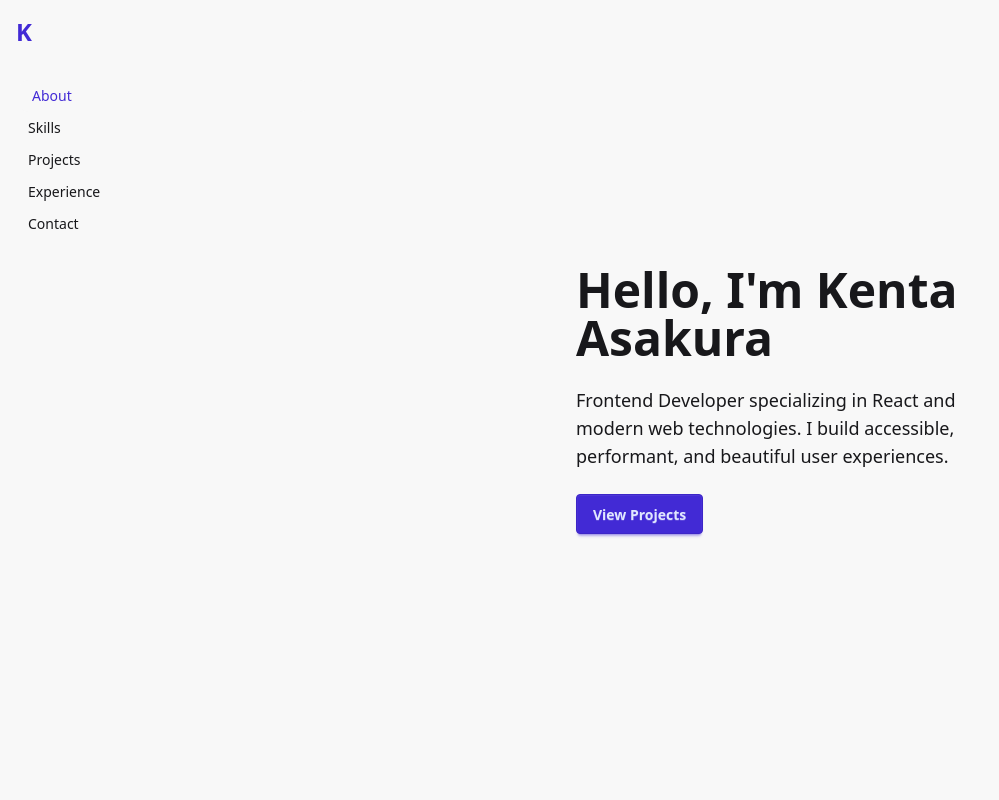
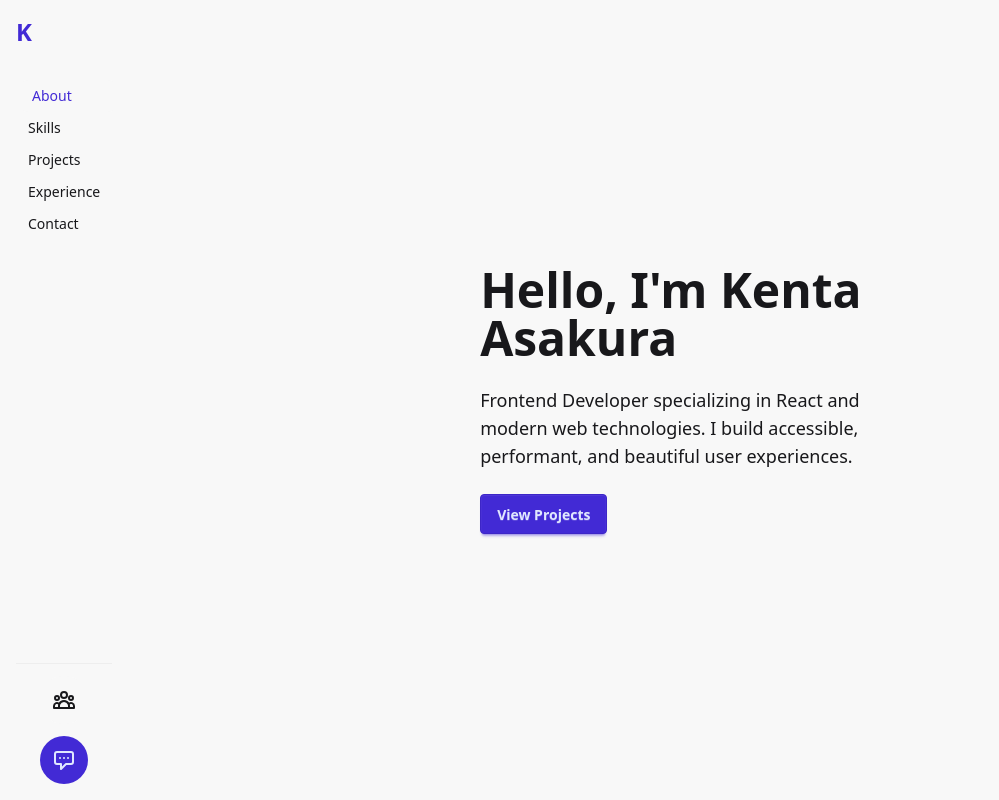
Before and after one commit to Kenta-Asakura/portfolio-v2, a React (Vite) app: page / in a window 1280 px wide. Shown: the top 800 px of the page, without its empty margins (0-999 px from the left). Built offline with nearby package versions, Linux system fonts and the light colour scheme.

Commit message:
Headser sidebar changes. Adjustments, added Social Links and Chatbot (to be implemented) buttons

```diff
--- a/src/components/layout/Header.jsx
+++ b/src/components/layout/Header.jsx
@@ -17,6 +17,7 @@ const SOCIAL_LINKS = [
 function Header() {
   const [isMenuOpen, setIsMenuOpen] = useState(false);
   const [activeSection, setActiveSection] = useState('');
+  const [showSocialLinks, setShowSocialLinks] = useState(false);
 
   // Smooth scroll handler
   const handleNavClick = (e) => {
@@ -66,7 +67,6 @@ function Header() {
       threshold: 0
     };
 
-    // ?
     const observerCallback = (entries) => {
       entries.forEach((entry) => {
         if (entry.isIntersecting) {
@@ -164,7 +164,7 @@ function Header() {
             onClick={() => setIsMenuOpen(false)} // Close on overlay click
           ></label>
 
-          <div className="menu bg-base-200 min-h-full w-80 p-4">
+          <div className="menu bg-base-200 min-h-full p-4">
             <a
               href="#hero"
               onClick={handleNavClick}
@@ -197,11 +197,45 @@ function Header() {
               ))}
             </ul>
 
-            {/* Social Links */}
-            {/* <ul className="pt-6 border-t border-base-300">
-              <p className="text-sm text-base-content/60 mb-3 px-4">Connect with me</p>
+            {/* Social and Chatbot Buttons */}
+            <div className="mt-auto pt-3 border-t border-base-300 space-y-3">
+              {/* Toggle Social Links Button */}
+              <button
+                onClick={() => setShowSocialLinks((prev) => !prev)}
+                className="
+                  flex items-center justify-center
+                  mx-auto p-3 rounded-full
+                  bg-base-200 hover:bg-base-300
+                  transition-colors
+                  focus:outline-none focus:ring-2 focus:ring-primary"
+                aria-expanded={showSocialLinks}
+                aria-controls="social-links-section"
+                aria-label="Toggle social links"
+                title="Connect with me"
+              >
+                {/* Social Links Icon */}
+                <svg
+                  className={`w-6 h-6 transition-transform}`}
+                  fill="none"
+                  stroke="currentColor"
+                  viewBox="0 0 24 24"
+                  aria-hidden="true"
+                >
+                  <path
+                    strokeLinecap="round"
+                    strokeLinejoin="round"
+                    strokeWidth={2}
+                    d="M17 20h5v-2a3 3 0 00-5.356-1.857M17 20H7m10 0v-2c0-.656-.126-1.283-.356-1.857M7 20H2v-2a3 3 0 015.356-1.857M7 20v-2c0-.656.126-1.283.356-1.857m0 0a5.002 5.002 0 019.288 0M15 7a3 3 0 11-6 0 3 3 0 016 0zm6 3a2 2 0 11-4 0 2 2 0 014 0zM7 10a2 2 0 11-4 0 2 2 0 014 0z"
+                  />
+                </svg>
+              </button>
 
-              <li className="flex gap-2">
+             {/* Collapsible Social Links */}
+              {showSocialLinks && (
+                <div
+                  id="social-links-section"
+                  className="flex flex-col gap-2 animate-fade-in"
+                >
                   {SOCIAL_LINKS.map((social) => (
                     <a
                       key={social.name}
@@ -209,18 +243,55 @@ function Header() {
                       target="_blank"
                       rel="noopener noreferrer"
                       className="
-                      flex-1 flex items-center justify-center
+                        flex items-center justify-between
                         px-4 py-2 rounded-lg
                         bg-base-200 hover:bg-base-300
                         hover:text-primary transition-colors
-                      focus:outline-none focus:ring-2 focus:ring-primary"
-                    aria-label={social.name}
+                        focus:outline-none focus:ring-2 focus:ring-primary
+                        text-sm"
+                      aria-label={`Visit ${social.name} profile`}
                     >
-                    <span className="font-bold">{social.icon}</span>
+                      <span>{social.name}</span>
+                      <span className="font-bold text-xs">{social.icon}</span>
                     </a>
                   ))}
-              </li>
-            </ul> */}
+                </div>
+              )}
+
+              {/* Chatbot Button */}
+              <button
+                onClick={() => {
+                  // TODO: Implement chatbot functionality
+                  console.log('Chatbot clicked');
+                }}
+                className="
+                  flex items-center justify-center
+                  mx-auto p-3 rounded-full
+                  bg-primary hover:bg-primary/90
+                  text-primary-content
+                  transition-colors
+                  focus:outline-none focus:ring-2 focus:ring-primary focus:ring-offset-2"
+                aria-label="Open chatbot"
+                title="Chat with me"
+              >
+                {/* Chatbot Icon */}
+                <svg
+                  className="w-6 h-6"
+                  fill="none"
+                  stroke="currentColor"
+                  viewBox="0 0 24 24"
+                  aria-hidden="true"
+                >
+                  <path
+                    strokeLinecap="round"
+                    strokeLinejoin="round"
+                    strokeWidth={2}
+                    d="M8 10h.01M12 10h.01M16 10h.01M9 16H5a2 2 0 01-2-2V6a2 2 0 012-2h14a2 2 0 012 2v8a2 2 0 01-2 2h-5l-5 5v-5z"
+                  />
+                </svg>
+              </button>
+            </div>
+
           </div>
 
         </nav>
```
Lines whose indentation alone changed are shown as unchanged.
